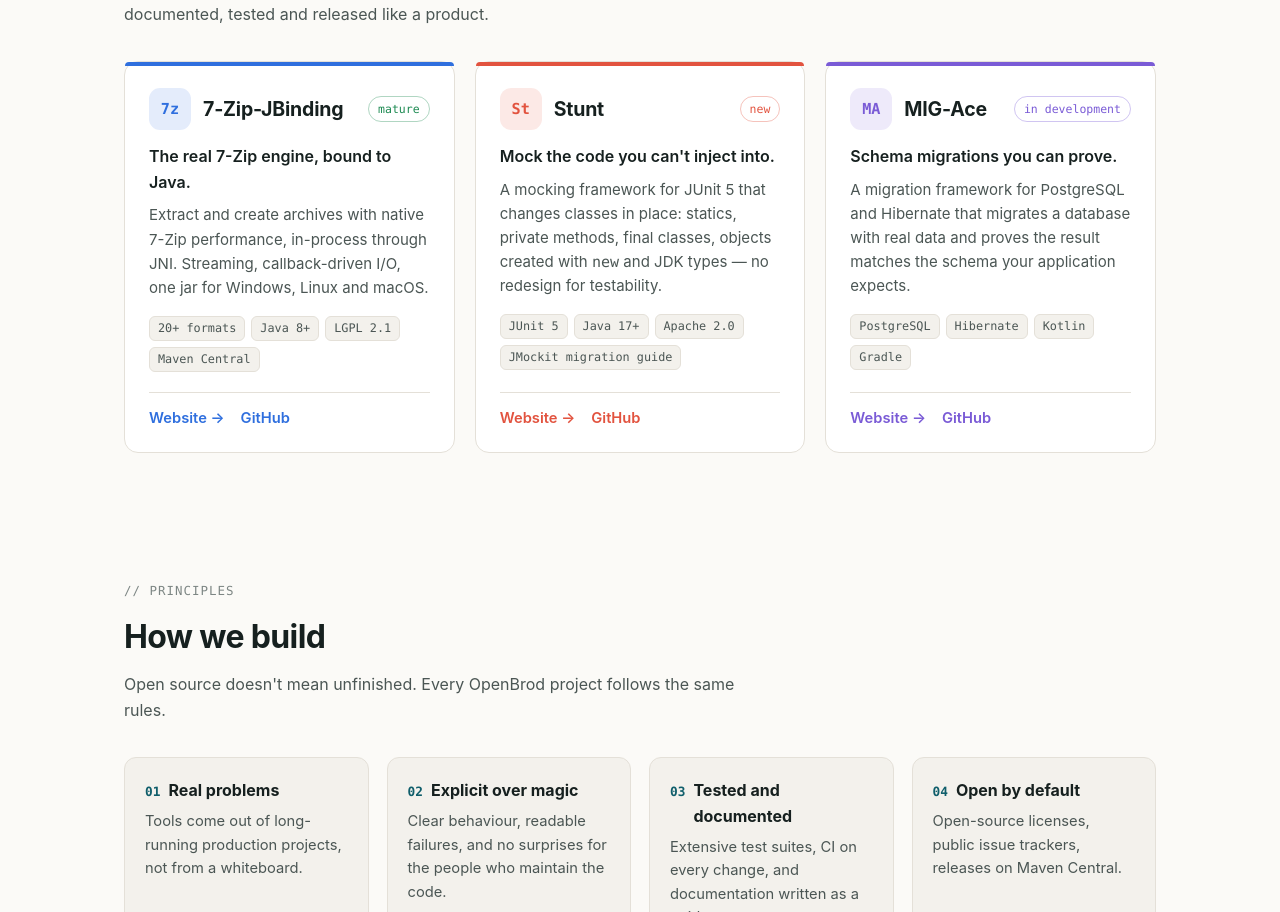
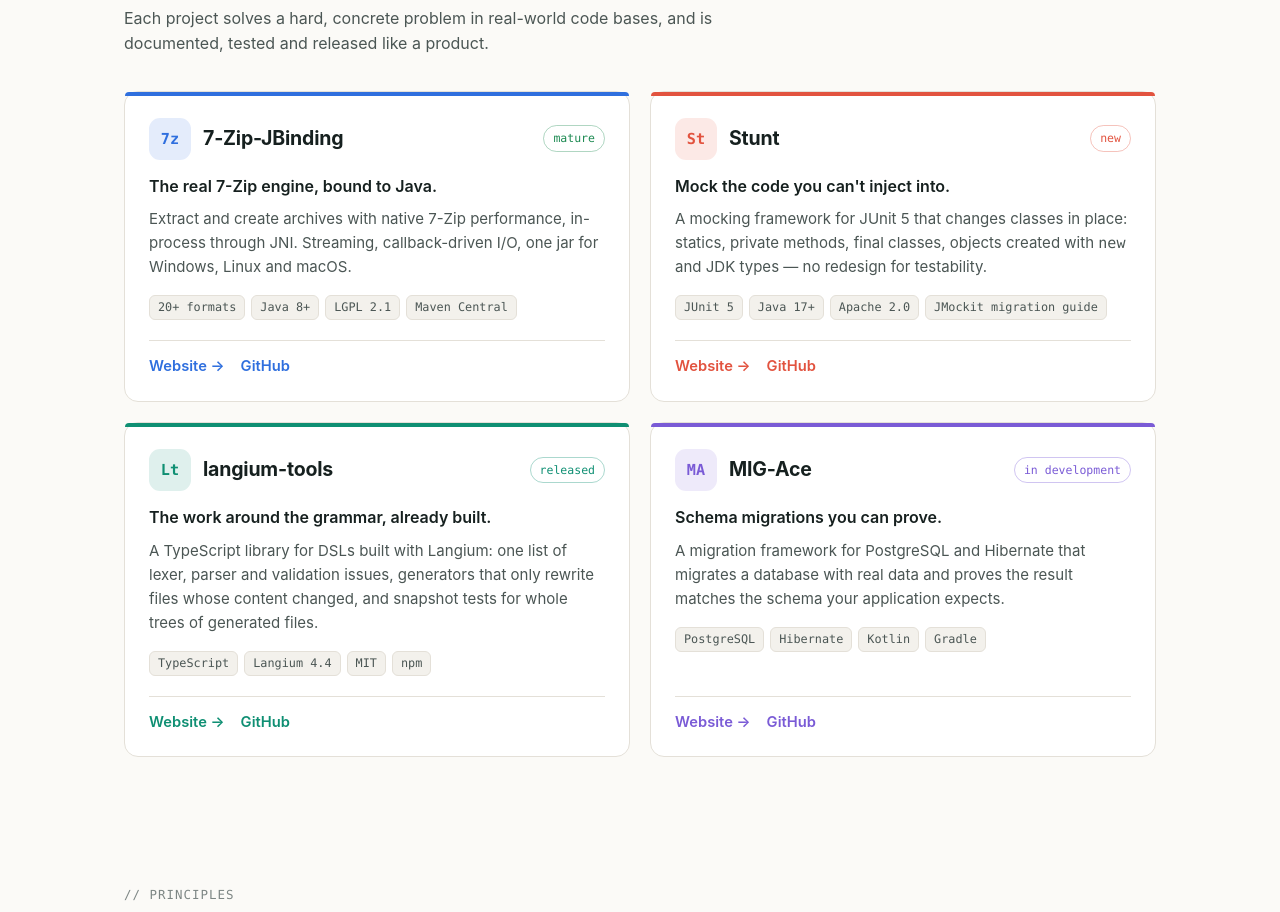
Before and after one commit to borisbrodski/openbrod, a plain HTML site: page index.html in a window 1280 px wide. Shown: the part 759-1671 px from the top of the page. Drawn offline with Linux system fonts and the light colour scheme.

Commit message:
Add langium-tools, Open Graph image; widen copy beyond Java
- New project card for langium-tools (langium-tools.openbrod.org)
- Projects grid is now 2x2
- og.png (1200x630) plus og:/twitter: meta tags and canonical URL

Co-Authored-By: Claude Opus 5.5 <noreply@anthropic.com>
Claude-Session: https://claude.ai/code/session_01LMaUwMwBd2JEnVb7qZFX1g

```diff
--- a/index.html
+++ b/index.html
@@ -3,11 +3,20 @@
 <head>
 <meta charset="utf-8">
 <meta name="viewport" content="width=device-width, initial-scale=1">
-<title>OpenBrod — open-source tools for serious Java projects</title>
-<meta name="description" content="OpenBrod is the home of 7-Zip-JBinding, Stunt and MIG-Ace: open-source tools for Java projects that have to work in production.">
+<title>OpenBrod — open-source developer tools for JVM and DSL projects</title>
+<meta name="description" content="OpenBrod is the home of 7-Zip-JBinding, Stunt, langium-tools and MIG-Ace: open-source developer tools for JVM and DSL projects that have to work in production.">
 <link rel="icon" type="image/svg+xml" href="/favicon.svg">
-<meta property="og:title" content="OpenBrod — open-source tools for serious Java projects">
-<meta property="og:description" content="Home of 7-Zip-JBinding, Stunt and MIG-Ace.">
+<link rel="canonical" href="https://openbrod.org/">
+<meta property="og:type" content="website">
+<meta property="og:site_name" content="OpenBrod">
+<meta property="og:url" content="https://openbrod.org/">
+<meta property="og:title" content="OpenBrod — open-source developer tools that have to work">
+<meta property="og:description" content="Home of 7-Zip-JBinding, Stunt, langium-tools and MIG-Ace.">
+<meta property="og:image" content="https://openbrod.org/og.png">
+<meta property="og:image:width" content="1200">
+<meta property="og:image:height" content="630">
+<meta property="og:image:alt" content="OpenBrod logo: stepping stones across water, with the four project names">
+<meta name="twitter:card" content="summary_large_image">
 <style>
   :root{
     --bg:#fbfaf7; --bg-2:#f3f1ec; --surface:#ffffff; --border:#e4e0d8; --border-2:#d2cdc2;
@@ -17,14 +26,14 @@
     --sans:"Inter",system-ui,-apple-system,"Segoe UI",Roboto,Arial,sans-serif;
     --r:14px; --maxw:1080px;
     /* project accents */
-    --p-7z:#2f6fde; --p-stunt:#e2533f; --p-mig:#7a5bd6;
+    --p-7z:#2f6fde; --p-stunt:#e2533f; --p-lt:#0f8f73; --p-mig:#7a5bd6;
   }
   @media (prefers-color-scheme: dark){
     :root{
       --bg:#0e1514; --bg-2:#121c1b; --surface:#152120; --border:#22302e; --border-2:#2f403d;
       --text:#e8eeec; --text-2:#a9b5b2; --text-3:#7a8885;
       --brand:#5cc4cc; --brand-2:#86dade; --brand-soft:#16302f; --sun:#ffc857;
-      --p-7z:#6aa1ff; --p-stunt:#ff7a63; --p-mig:#a990ff;
+      --p-7z:#6aa1ff; --p-stunt:#ff7a63; --p-lt:#3fd6ae; --p-mig:#a990ff;
     }
   }
   *{box-sizing:border-box}
@@ -73,8 +82,8 @@
   .sub{color:var(--text-2);max-width:640px;margin:0 0 34px}
 
   /* project cards */
-  .projects{display:grid;grid-template-columns:repeat(3,1fr);gap:20px}
-  @media (max-width:920px){.projects{grid-template-columns:1fr}}
+  .projects{display:grid;grid-template-columns:repeat(2,1fr);gap:20px}
+  @media (max-width:760px){.projects{grid-template-columns:1fr}}
   .proj{position:relative;display:flex;flex-direction:column;background:var(--surface);border:1px solid var(--border);border-radius:var(--r);padding:26px 24px 22px;transition:transform .15s ease,box-shadow .15s ease,border-color .15s ease}
   .proj::before{content:"";position:absolute;left:0;right:0;top:0;height:4px;border-radius:var(--r) var(--r) 0 0;background:var(--accent)}
   .proj:hover{transform:translateY(-2px);border-color:var(--border-2);box-shadow:0 14px 34px rgba(20,40,38,.08)}
@@ -85,6 +94,7 @@
   .status{margin-left:auto;font-family:var(--mono);font-size:.72rem;padding:3px 9px;border-radius:999px;border:1px solid var(--border-2);color:var(--text-2);white-space:nowrap}
   .status.mature{color:#1d8a52;border-color:color-mix(in srgb,#1d8a52 35%,transparent)}
   .status.new{color:var(--p-stunt);border-color:color-mix(in srgb,var(--p-stunt) 35%,transparent)}
+  .status.rel{color:var(--p-lt);border-color:color-mix(in srgb,var(--p-lt) 35%,transparent)}
   .status.dev{color:var(--p-mig);border-color:color-mix(in srgb,var(--p-mig) 35%,transparent)}
   .tagline{font-weight:600;color:var(--text);margin:0 0 8px}
   .proj p.desc{color:var(--text-2);font-size:.94rem;margin:0 0 16px}
@@ -145,10 +155,11 @@
 <main>
   <section class="hero">
     <div class="wrap">
-      <span class="eyebrow"><span class="dot"></span>open source · JVM · production-grade</span>
-      <h1>Open-source tools for Java projects that <em>have to work</em>.</h1>
-      <p class="lead">OpenBrod is the home of a small family of developer tools: a long-standing archive library,
-        a mocking framework for code you can't redesign, and a migration framework that proves your database schema.
+      <span class="eyebrow"><span class="dot"></span>open source · JVM · DSLs · production-grade</span>
+      <h1>Open-source developer tools that <em>have to work</em>.</h1>
+      <p class="lead">OpenBrod is the home of a small family of developer tools: a long-standing archive library for Java,
+        a mocking framework for code you can't redesign, a toolkit for building DSLs with Langium, and a migration
+        framework that proves your database schema.
         Free to use, open to contributions.</p>
       <div class="cta">
         <a class="btn btn-primary" href="#projects">Explore the projects</a>
@@ -160,8 +171,8 @@
   <section id="projects" style="padding-top:24px">
     <div class="wrap">
       <div class="kicker">// projects</div>
-      <h2>Three tools, one standard</h2>
-      <p class="sub">Each project solves a hard, concrete problem in real-world Java code bases, and is documented,
+      <h2>Four tools, one standard</h2>
+      <p class="sub">Each project solves a hard, concrete problem in real-world code bases, and is documented,
         tested and released like a product.</p>
 
       <div class="projects">
@@ -197,6 +208,23 @@
           </div>
         </article>
 
+        <article class="proj" style="--accent:var(--p-lt)">
+          <div class="proj-head">
+            <div class="proj-ico">Lt</div>
+            <h3>langium-tools</h3>
+            <span class="status rel">released</span>
+          </div>
+          <p class="tagline">The work around the grammar, already built.</p>
+          <p class="desc">A TypeScript library for DSLs built with Langium: one list of lexer, parser and validation
+            issues, generators that only rewrite files whose content changed, and snapshot tests for whole trees of
+            generated files.</p>
+          <ul class="facts"><li>TypeScript</li><li>Langium 4.4</li><li>MIT</li><li>npm</li></ul>
+          <div class="proj-links">
+            <a href="https://langium-tools.openbrod.org/">Website →</a>
+            <a href="https://github.com/borisbrodski/langium-tools">GitHub</a>
+          </div>
+        </article>
+
         <article class="proj" style="--accent:var(--p-mig)">
           <div class="proj-head">
             <div class="proj-ico">MA</div>
@@ -225,7 +253,7 @@
         <div class="pr"><h4><span class="n">01</span>Real problems</h4><p>Tools come out of long-running production projects, not from a whiteboard.</p></div>
         <div class="pr"><h4><span class="n">02</span>Explicit over magic</h4><p>Clear behaviour, readable failures, and no surprises for the people who maintain the code.</p></div>
         <div class="pr"><h4><span class="n">03</span>Tested and documented</h4><p>Extensive test suites, CI on every change, and documentation written as a guide.</p></div>
-        <div class="pr"><h4><span class="n">04</span>Open by default</h4><p>Open-source licenses, public issue trackers, releases on Maven Central.</p></div>
+        <div class="pr"><h4><span class="n">04</span>Open by default</h4><p>Open-source licenses, public issue trackers, releases on Maven Central and npm.</p></div>
       </div>
     </div>
   </section>
@@ -264,6 +292,7 @@
     <span class="foot-links">
       <a href="https://sevenzipjbind.sourceforge.net/">7-Zip-JBinding</a>
       <a href="https://stuntmock.openbrod.org/">Stunt</a>
+      <a href="https://langium-tools.openbrod.org/">langium-tools</a>
       <a href="https://migace.openbrod.org/">MIG-Ace</a>
       <a href="https://github.com/borisbrodski">GitHub</a>
     </span>
```
Also changed, not shown: og.png (added).
